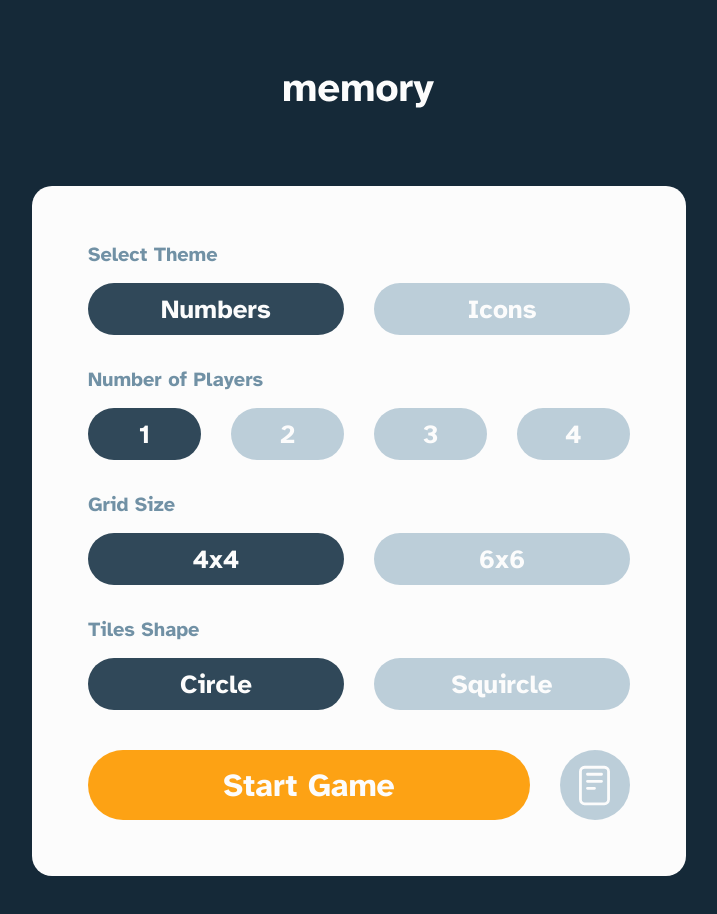
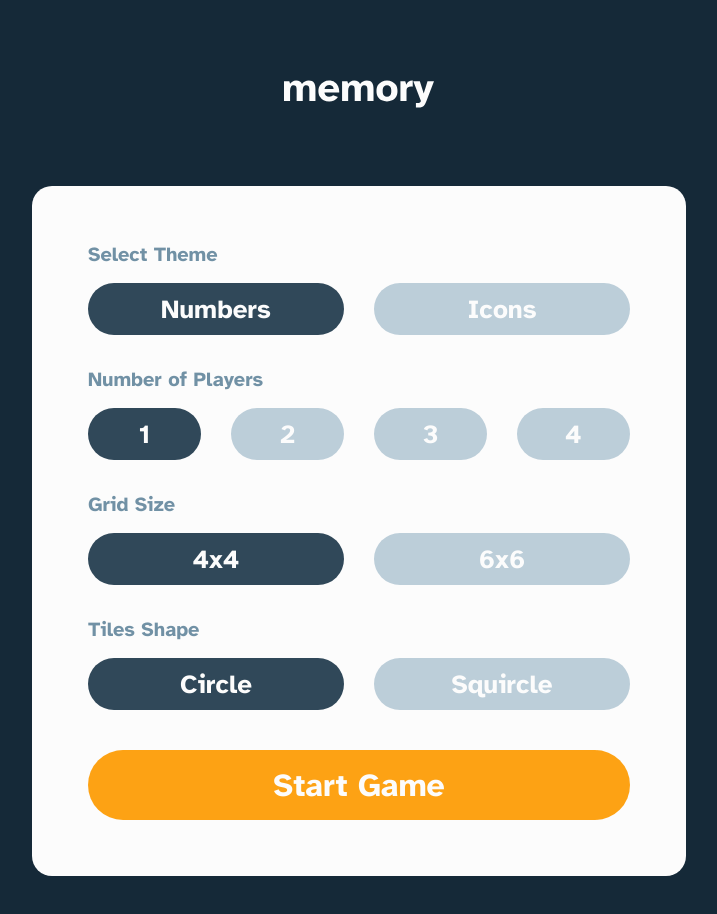
Before and after one commit to ionStici/memory-game-fem, a React (Vite) app: page / in a window 1280 px wide. Shown: the top 914 px of the page, without its empty margins (281-998 px from the left). Built offline with nearby package versions, Linux system fonts and the light colour scheme.

Commit message:
Refactor: improving the StartGame component

```diff
--- a/index.html
+++ b/index.html
@@ -6,10 +6,7 @@
 
     <link rel="preconnect" href="https://fonts.googleapis.com" />
     <link rel="preconnect" href="https://fonts.gstatic.com" crossorigin />
-    <link
-      href="https://fonts.googleapis.com/css2?family=Atkinson+Hyperlegible:wght@400;700&display=swap"
-      rel="stylesheet"
-    />
+    <link href="https://fonts.googleapis.com/css2?family=Atkinson+Hyperlegible:wght@400;700&display=swap" rel="stylesheet" />
 
     <title>Memory Game</title>
     <link rel="icon" type="image/svg+xml" href="/vite.svg" />
@@ -21,9 +18,9 @@
 
     <meta name="twitter:card" content="summary" />
     <meta name="twitter:creator" content="@ionsticidev" />
-    <meta property="og:url" content="https://memory-game-fem-ionstici.vercel.app/" />
+    <meta property="og:url" content="https://ionstici.dev/memory-game-fem/" />
     <meta property="og:title" content="Memory Game" />
-    <meta property="og:description" content="Frontend Mentor Challenge | Memory Game" />
+    <meta property="og:description" content="Memory Game | Frontend Mentor Challenge" />
     <meta property="og:image" content="/screenshot.png" />
   </head>
   <body>
--- a/package.json
+++ b/package.json
@@ -13,8 +13,6 @@
     "react-dom": "^18.2.0"
   },
   "devDependencies": {
-    "@types/react": "^18.2.37",
-    "@types/react-dom": "^18.2.15",
     "@vitejs/plugin-react": "^4.2.0",
     "sass": "^1.69.5",
     "vite": "^5.0.0"
--- a/src/App.jsx
+++ b/src/App.jsx
@@ -1,14 +1,14 @@
 import StartGame from './components/StartGame/StartGame';
 import Game from './components/Game/Game';
-import React from 'react';
+import { useGameSettings } from './GameSettings';
 
 function App() {
-  const [gameSettings, setGameSettings] = React.useState(null);
+  const { gameSettings } = useGameSettings();
 
   return (
     <main>
-      {!gameSettings && <StartGame setGameSettings={setGameSettings} />}
-      {gameSettings && <Game gameSettings={gameSettings} setGameSettings={setGameSettings} />}
+      {!gameSettings && <StartGame />}
+      {/* {gameSettings && <Game gameSettings={gameSettings} setGameSettings={setGameSettings} />} */}
     </main>
   );
 }
--- /dev/null
+++ b/src/GameSettings.jsx
@@ -0,0 +1,14 @@
+import { createContext, useContext, useState } from 'react';
+
+const GameSettingsContext = createContext();
+
+export default function GameSettingsProvider({ children }) {
+  const [gameSettings, setGameSettings] = useState(null);
+  return <GameSettingsContext.Provider value={{ gameSettings, setGameSettings }}>{children}</GameSettingsContext.Provider>;
+}
+
+export function useGameSettings() {
+  const context = useContext(GameSettingsContext);
+  if (!context) throw new Error('Settings Context Error');
+  return context;
+}
--- a/src/components/Game/Game.jsx
+++ b/src/components/Game/Game.jsx
@@ -1,5 +1,5 @@
 import { useState, useRef, useEffect } from 'react';
-import { useContext } from 'react';
+
 import { shuffleArray } from '../../lib/shuffleArray';
 import { generateGrid } from '../../lib/generateGrid';
 import { icons } from '../../data/icons';
@@ -9,11 +9,9 @@ import Header from './Header';
 import Stats from './Stats';
 import GameOver from './GameOver';
 import PlayersBoxes from './PlayersBoxes';
-import ScoresContext from '../../store/ScoresContext';
 
 function Game({ gameSettings, setGameSettings }) {
   // // // // // // // // // // // // // // // // // // // //
-  const { _, setScores } = useContext(ScoresContext);
 
   const { theme, numberOfPlayers, gridSize, tilesShape } = gameSettings;
   const dotsRef = useRef(null);
@@ -44,21 +42,8 @@ function Game({ gameSettings, setGameSettings }) {
       document.documentElement.style.setProperty('--tile-border-radius', '25px');
     if (tilesShape === 'Squircle' && +gridSize === 6)
       document.documentElement.style.setProperty('--tile-border-radius', '20px');
-    if (tilesShape === 'Circle')
-      document.documentElement.style.setProperty('--tile-border-radius', '50%');
+    if (tilesShape === 'Circle') document.documentElement.style.setProperty('--tile-border-radius', '50%');
   }, [tilesShape]);
-
-  useEffect(() => {
-    if (+numberOfPlayers === 1 && gameOver) {
-      const game = { theme, numberOfPlayers, gridSize, moves, time };
-      setScores(prev => [...prev, game]);
-    }
-
-    if (+numberOfPlayers > 1 && gameOver) {
-      const game = { theme, numberOfPlayers, gridSize, score, names };
-      setScores(prev => [...prev, game]);
-    }
-  }, [gameOver]);
 
   // // // // // // // // // // // // // // // // // // // //
 
@@ -107,18 +92,10 @@ function Game({ gameSettings, setGameSettings }) {
         numberOfPlayers={numberOfPlayers}
       />
 
-      {+numberOfPlayers === 1 && (
-        <Stats moves={moves} time={time} setTime={setTime} gameOver={gameOver} />
-      )}
+      {+numberOfPlayers === 1 && <Stats moves={moves} time={time} setTime={setTime} gameOver={gameOver} />}
 
       {+numberOfPlayers > 1 && (
-        <PlayersBoxes
-          num={numberOfPlayers}
-          score={score}
-          activePlayer={activePlayer}
-          names={names}
-          setNames={setNames}
-        />
+        <PlayersBoxes num={numberOfPlayers} score={score} activePlayer={activePlayer} names={names} setNames={setNames} />
       )}
 
       {gameOver && (
--- a/src/components/StartGame/Layout.jsx
+++ /dev/null
@@ -1,14 +0,0 @@
-import styles from './../../styles/StartGame.module.scss';
-
-function Layout({ children }) {
-  return (
-    <div className={styles.layout}>
-      <div className={styles.wrapper}>
-        <img className={styles.logo} src="/logo-white.svg" alt="" />
-        <section className={styles.section}>{children}</section>
-      </div>
-    </div>
-  );
-}
-
-export default Layout;
--- a/src/components/StartGame/Scores.jsx
+++ /dev/null
@@ -1,118 +0,0 @@
-import styles from './../../styles/Scores.module.scss';
-import ScoresContext from '../../store/ScoresContext';
-import { useContext } from 'react';
-
-function Scores({ setShowScores }) {
-  const { scores, setScores } = useContext(ScoresContext);
-  const data = scores.slice().reverse();
-  const clearHistory = () => setScores([]);
-
-  return (
-    <section className={styles.section}>
-      <div className={styles.container}>
-        <div className={styles.btns_wrapper}>
-          <button onClick={() => setShowScores(false)}>
-            <img src="/arrow.svg" alt="" />
-          </button>
-          {!(data.length === 0) && <button onClick={clearHistory}>Clear</button>}
-        </div>
-
-        {data.length === 0 && (
-          <>
-            <p className={styles.message}>🎾 You don't have any previous games</p>
-            <p className={styles.message}>📝 Your game scores will be listed here</p>
-          </>
-        )}
-
-        <ul className={styles.ul}>
-          {data.map((score, i, arr) => {
-            let biggestScore, biggestTime, biggestMoves;
-
-            if (+score.numberOfPlayers > 1) {
-              biggestScore = score.score.reduce((acc, point) => {
-                return acc > point ? acc : point;
-              }, 0);
-            }
-
-            if (+score.numberOfPlayers === 1) {
-              biggestTime = arr
-                .filter(score => score.time)
-                .map(score => score.time)
-                .reduce((acc, time) => {
-                  return acc < time ? acc : time;
-                });
-
-              biggestMoves = arr
-                .filter(score => score.moves)
-                .map(score => score.moves)
-                .reduce((acc, moves) => {
-                  return acc < moves ? acc : moves;
-                });
-            }
-
-            const formattedTime = `${Math.trunc(score.time / 60)}:${score.time % 60}`;
-
-            return (
-              <li key={i}>
-                <table>
-                  <thead>
-                    <tr>
-                      <th>Game</th>
-                      {+score.numberOfPlayers === 1 && (
-                        <>
-                          <th>Grid</th>
-                          <th>Time</th>
-                          <th>Moves</th>
-                        </>
-                      )}
-                      {+score.numberOfPlayers > 1 && (
-                        <>
-                          {score.score.map((_, i) => {
-                            return (
-                              <th key={i}>
-                                {!score.names[i] && `P${i + 1}`}
-                                {score.names[i] && score.names[i]}
-                              </th>
-                            );
-                          })}
-                        </>
-                      )}
-                    </tr>
-                  </thead>
-
-                  <tbody>
-                    <tr>
-                      <th>{arr.length - i}</th>
-                      {+score.numberOfPlayers === 1 && (
-                        <>
-                          <th>{+score.gridSize === 4 ? '4x4' : '6x6'}</th>
-                          <th className={biggestTime === score.time ? styles.biggest : ''}>
-                            {formattedTime}
-                          </th>
-                          <th className={biggestMoves === score.moves ? styles.biggest : ''}>
-                            {score.moves}
-                          </th>
-                        </>
-                      )}
-                      {+score.numberOfPlayers > 1 && (
-                        <>
-                          {score.score.map((score, i) => (
-                            <th key={i} className={score === biggestScore ? styles.biggest : ''}>
-                              {score}
-                            </th>
-                          ))}
-                        </>
-                      )}
-                    </tr>
-                  </tbody>
-                </table>
-              </li>
-            );
-          })}
-        </ul>
-      </div>
-    </section>
-  );
-}
-
-export default Scores;
--- /dev/null
+++ b/src/components/StartGame/Select.jsx
@@ -0,0 +1,27 @@
+import { useState } from 'react';
+import styles from './../../styles/StartGame.module.scss';
+
+function Select({ title, options }) {
+  const [current, setCurrent] = useState(options[0]);
+
+  const handleClick = ({ target }) => {
+    if (target.nodeName === 'BUTTON') setCurrent(target.textContent);
+  };
+
+  return (
+    <div className={styles.box}>
+      <p>{title}</p>
+      <div onClick={handleClick}>
+        {options.map((option) => {
+          return (
+            <button key={option} className={option === current ? styles.active : ''}>
+              {option}
+            </button>
+          );
+        })}
+      </div>
+    </div>
+  );
+}
+
+export default Select;
--- a/src/components/StartGame/StartGame.jsx
+++ b/src/components/StartGame/StartGame.jsx
@@ -1,105 +1,28 @@
 import styles from './../../styles/StartGame.module.scss';
-import Scores from './Scores';
-import Layout from './Layout';
-import { useState, useEffect } from 'react';
+import { useGameSettings } from '../../GameSettings';
+import Select from './Select';
 
-function StartGame({ setGameSettings }) {
-  const [showScores, setShowScores] = useState(false);
-
-  function handleActiveStates({ target }) {
-    if (target.nodeName !== 'BUTTON') return;
-    if (target.classList.contains(styles.active)) return;
-
-    const btns = [...target.closest('div').querySelectorAll('button')];
-    btns.forEach(btn => btn.classList.remove(styles.active));
-    target.classList.add(styles.active);
-  }
-
-  function handleStartGame({ target }) {
-    const divs = [...target.closest(`.${styles.section}`).querySelectorAll(`.${styles.box}`)];
-
-    const theme = [...divs[0].querySelectorAll('button')].find(btn =>
-      btn.classList.contains(styles.active)
-    ).textContent;
-    const numberOfPlayers = [...divs[1].querySelectorAll('button')].find(btn =>
-      btn.classList.contains(styles.active)
-    ).textContent;
-    const gridSize = [...divs[2].querySelectorAll('button')].find(btn =>
-      btn.classList.contains(styles.active)
-    ).textContent[0];
-    const tilesShape = [...divs[3].querySelectorAll('button')].find(btn =>
-      btn.classList.contains(styles.active)
-    ).textContent;
-
-    setGameSettings({ theme, numberOfPlayers, gridSize, tilesShape });
-  }
-
-  useEffect(() => {
-    document.body.style.setProperty('background-color', '#152938');
-    return () => document.body.style.setProperty('background-color', '#FCFCFC');
-  }, []);
-
-  if (showScores) {
-    return (
-      <Layout>
-        <Scores setShowScores={setShowScores} />
-      </Layout>
-    );
-  }
+function StartGame() {
+  const { setGameSettings } = useGameSettings();
+  // setGameSettings({ theme: 'Numbers', numberOfPlayers: '1', gridSize: '4', tilesShape: 'Circle' });
 
   return (
-    <Layout>
-      <h1>Memory Game</h1>
-      <div className={styles.container}>
-        <div className={styles.box}>
-          <p>Select Theme</p>
-          <div onClick={handleActiveStates}>
-            <button className={styles.active}>Numbers</button>
-            <button>Icons</button>
+    <div className={styles.layout}>
+      <div className={styles.wrapper}>
+        <img className={styles.logo} src="logo-white.svg" alt="Logo" />
+        <section className={styles.section}>
+          <h1>Memory Game</h1>
+
+          <div className={styles.container}>
+            <Select title="Select Theme" options={['Numbers', 'Icons']} />
+            <Select title="Number of Players" options={['1', '2', '3', '4']} />
+            <Select title="Grid Size" options={['4x4', '6x6']} />
+            <Select title="Tiles Shape" options={['Circle', 'Squircle']} />
+            <button className={styles.btn_start}>Start Game</button>
           </div>
-        </div>
-
-        <div className={styles.box}>
-          <p>Number of Players</p>
-          <div onClick={handleActiveStates} className={styles.nums}>
-            {Array.from({ length: 4 }, () => null).map((_, i) => (
-              <button key={i} className={i === 0 ? styles.active : ''}>
-                {i + 1}
-              </button>
-            ))}
-          </div>
-        </div>
-
-        <div className={styles.box}>
-          <p>Grid Size</p>
-          <div onClick={handleActiveStates}>
-            <button className={styles.active}>4x4</button>
-            <button>6x6</button>
-          </div>
-        </div>
-
-        <div className={styles.box}>
-          <p>Tiles Shape</p>
-          <div onClick={handleActiveStates}>
-            <button className={styles.active}>Circle</button>
-            <button>Squircle</button>
-          </div>
-        </div>
-
-        <div className={styles.btns_wrapper}>
-          <button onClick={handleStartGame} className={styles.btn_start}>
-            Start Game
-          </button>
-          <button
-            className={styles.scores_btn}
-            onClick={() => setShowScores(true)}
-            aria-label="See Previous Game Results"
-          >
-            <img src="/reader.svg" alt="" />
-          </button>
-        </div>
+        </section>
       </div>
-    </Layout>
+    </div>
   );
 }
 
--- a/src/main.jsx
+++ b/src/main.jsx
@@ -1,13 +1,13 @@
 import React from 'react';
 import ReactDOM from 'react-dom/client';
 import App from './App.jsx';
-import { ScoresContextProvider } from './store/ScoresContext.jsx';
 import './styles/general.scss';
+import GameSettingsProvider from './GameSettings.jsx';
 
 ReactDOM.createRoot(document.getElementById('root')).render(
   <React.StrictMode>
-    <ScoresContextProvider>
+    <GameSettingsProvider>
       <App />
-    </ScoresContextProvider>
+    </GameSettingsProvider>
   </React.StrictMode>
 );
--- a/src/store/ScoresContext.jsx
+++ /dev/null
@@ -1,18 +0,0 @@
-import { useState, useEffect, createContext } from 'react';
-
-const ScoresContext = createContext([]);
-
-export const ScoresContextProvider = ({ children }) => {
-  const [scores, setScores] = useState(() => {
-    const localData = localStorage.getItem('scores');
-    return localData ? JSON.parse(localData) : [];
-  });
-
-  useEffect(() => {
-    localStorage.setItem('scores', JSON.stringify(scores));
-  }, [scores]);
-
-  return <ScoresContext.Provider value={{ scores, setScores }}>{children}</ScoresContext.Provider>;
-};
-
-export default ScoresContext;
--- a/src/styles/StartGame.module.scss
+++ b/src/styles/StartGame.module.scss
@@ -144,21 +144,11 @@
     }
   }
 
-  .btns_wrapper {
-    display: flex;
-    align-items: center;
-    column-gap: 11px;
-    margin-top: 32px;
-
-    @media only screen and (min-width: 768px) {
-      column-gap: 30px;
-      margin-top: 40px;
-    }
-
   .btn_start {
     display: block;
     width: 100%;
     height: 48px;
+    margin-top: 32px;
 
     color: #fcfcfc;
     font-size: 18px;
@@ -179,6 +169,7 @@
       font-size: 32px;
       height: 70px;
       border-radius: 35px;
+      margin-top: 40px;
     }
   }
 
@@ -216,4 +207,3 @@
     }
   }
 }
-}
```
Also changed, not shown: 1 other file (tests, documents, lock files or other folders). Lines whose indentation alone changed are shown as unchanged.
